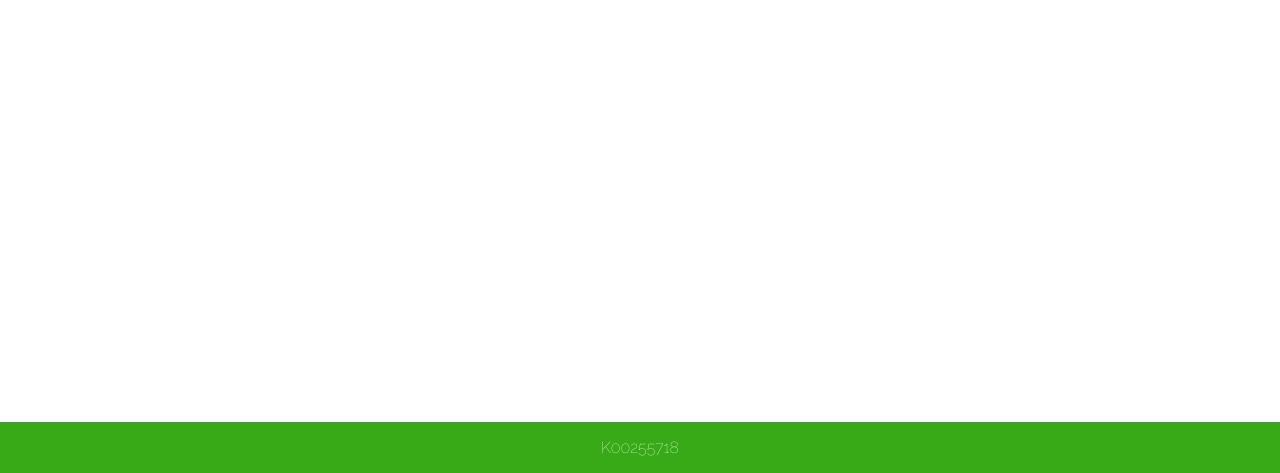
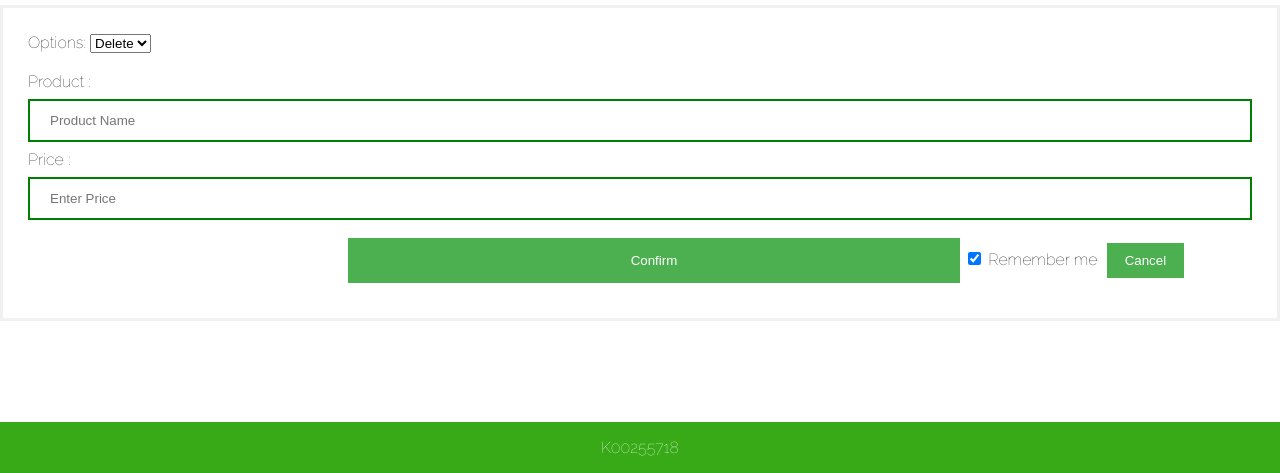
Before and after one commit to Dion2002/project, a plain HTML site: page admin.html in a window 1280 px wide. Shown: the part 327-800 px from the top of the page. Drawn offline with Linux system fonts and the light colour scheme.

Commit message:
Update admin.html

```diff
--- a/admin.html
+++ b/admin.html
@@ -17,7 +17,41 @@
 		</div>
 
 		<h1>Admin Control Panel</h1>
+		<center> <h1> Manage Products </h1> </center>
+    <form action="index.html" method="post">
+        <div class="container">
+<label for="cars">Options:</label>
+  <select id="cars" name="cars">
+    <option value="volvo">Delete</option>
+    <option value="saab">Edit</option>
+    <option value="fiat">Add</option>
 
+  </select>		<br><br>
+            <label>Product : </label>
+            <input type="text" placeholder="Product Name" name="username" required>
+            <label>Price : </label>
+            <input type="text" placeholder="Enter Price" name="password" required>
+
+            <button type="submit" onclick = "ask()">Confirm</button>
+            <input type="checkbox" checked="checked"> Remember me
+            <button type="button" class="cancelbtn"> Cancel</button>
+
+        </div>
+    </form>
+
+
+		<footer><center><p>K00255718</p></center></footer>
+		<script>
+			function ask(){
+				var answer = window.confirm("Are you sure?");
+if (answer) {
+    //some code
+}
+else {
+    //some code
+}
+			}
+		</script>
 
 
 		<footer><center><p>K00255718</p></center></footer>
```
